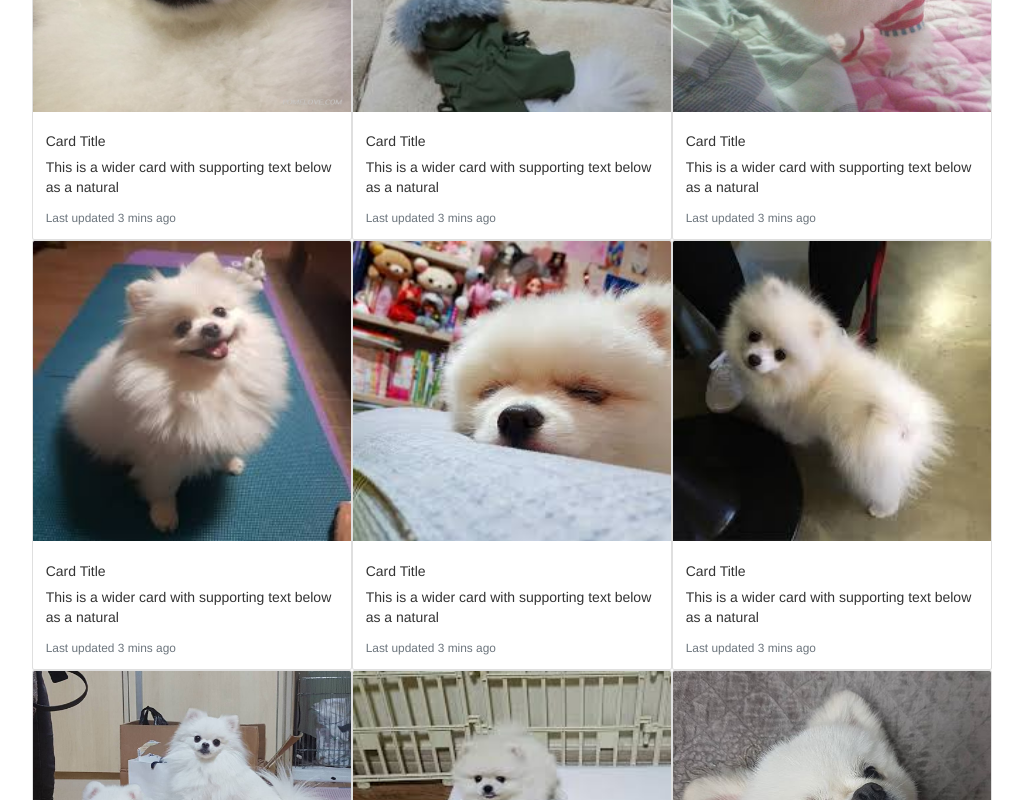
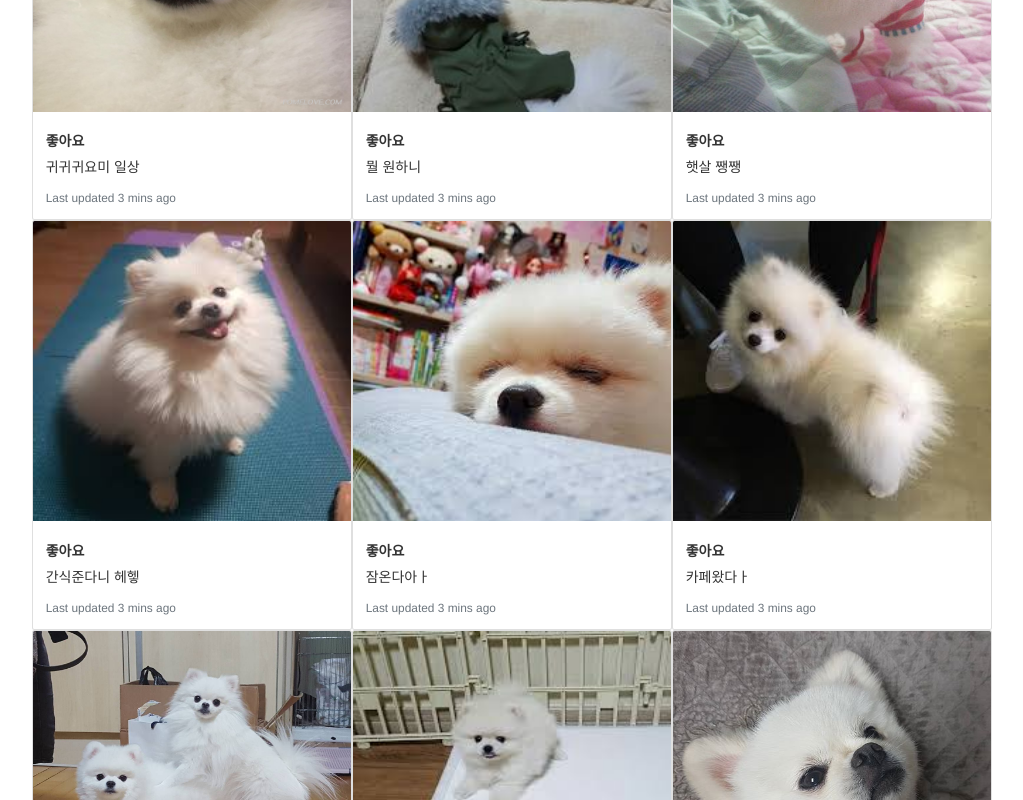
Before and after one commit to YangChoDa/Getting, a React (Create React App) app in the folder getting/: page /person in a window 1280 px wide. Shown: the part 740-1540 px from the top of the page, without its empty margins (75-1098 px from the left). Built offline with nearby package versions, Linux system fonts and the light colour scheme.

Commit message:
다이어리 완성

```diff
--- a/getting/src/components/personComponents/Menu.css
+++ b/getting/src/components/personComponents/Menu.css
@@ -1,4 +1,5 @@
 .cards{
     width:40vh;
+    min-width: 250px;
     float:left;
 }
--- a/getting/src/components/personComponents/Menu.js
+++ b/getting/src/components/personComponents/Menu.js
@@ -33,9 +33,9 @@ class Menu extends Component {
               alt="Card image cap"
             />
             <CardBody>
-              <CardTitle>Card Title</CardTitle>
+              <CardTitle><strong>좋아요</strong> </CardTitle>
               <CardText>
-                This is a wider card with supporting text below as a natural
+                {photo.description}
               </CardText>
               <CardText>
                 <small className="text-muted">Last updated 3 mins ago</small>
--- a/getting/src/components/personComponents/Person.js
+++ b/getting/src/components/personComponents/Person.js
@@ -9,16 +9,16 @@ import "./Person.css";
 class Person extends Component {
   state = {
     photos: [
-      {url:'./person_images/photos/dog1.jpg'},
-      {url:'./person_images/photos/dog2.jpg'},
-      {url:'./person_images/photos/dog3.jpg'},
-      {url:'./person_images/photos/dog4.jpg'},
-      {url:'./person_images/photos/dog5.jpg'},
-      {url:'./person_images/photos/dog6.jpg'},
-      {url:'./person_images/photos/dog7.jpg'},
-      {url:'./person_images/photos/dog8.jpg'},
-      {url:'./person_images/photos/dog9.jpg'},
-      {url:'./person_images/photos/dog10.jpg'}
+      {url:'./person_images/photos/dog1.jpg',description:'귀귀귀요미 일상'},
+      {url:'./person_images/photos/dog2.jpg',description:'뭘 원하니'},
+      {url:'./person_images/photos/dog3.jpg',description:'햇살 쨍쨍'},
+      {url:'./person_images/photos/dog4.jpg',description:'간식준다니 헤헿'},
+      {url:'./person_images/photos/dog5.jpg',description:'잠온다아ㅏ'},
+      {url:'./person_images/photos/dog6.jpg',description:'카페왔다ㅏ'},
+      {url:'./person_images/photos/dog7.jpg',description:'친구왔다ㅏ'},
+      {url:'./person_images/photos/dog8.jpg',description:'심심해ㅐ'},
+      {url:'./person_images/photos/dog9.jpg',description:'뀨옹'},
+      {url:'./person_images/photos/dog10.jpg',description:'졸려ㅕ'}
     ]
   }
 
@@ -37,8 +37,6 @@ class Person extends Component {
         <Tabs>
           <TabList>
             <Tab>인절미</Tab>
-            <Tab>Title 2</Tab>
-            <button>+</button>
           </TabList>
           <TabPanel>
             <div className="patInfo">
--- a/getting/src/components/personComponents/Profile.js
+++ b/getting/src/components/personComponents/Profile.js
@@ -1,6 +1,5 @@
 import React, { Component } from "react";
 import './Profile.css';
-import { Link } from 'react-router';
 
 class Profile extends Component {
   constructor(props) {
```
Also changed, not shown: getting/public/person_images/bone.png (added).
